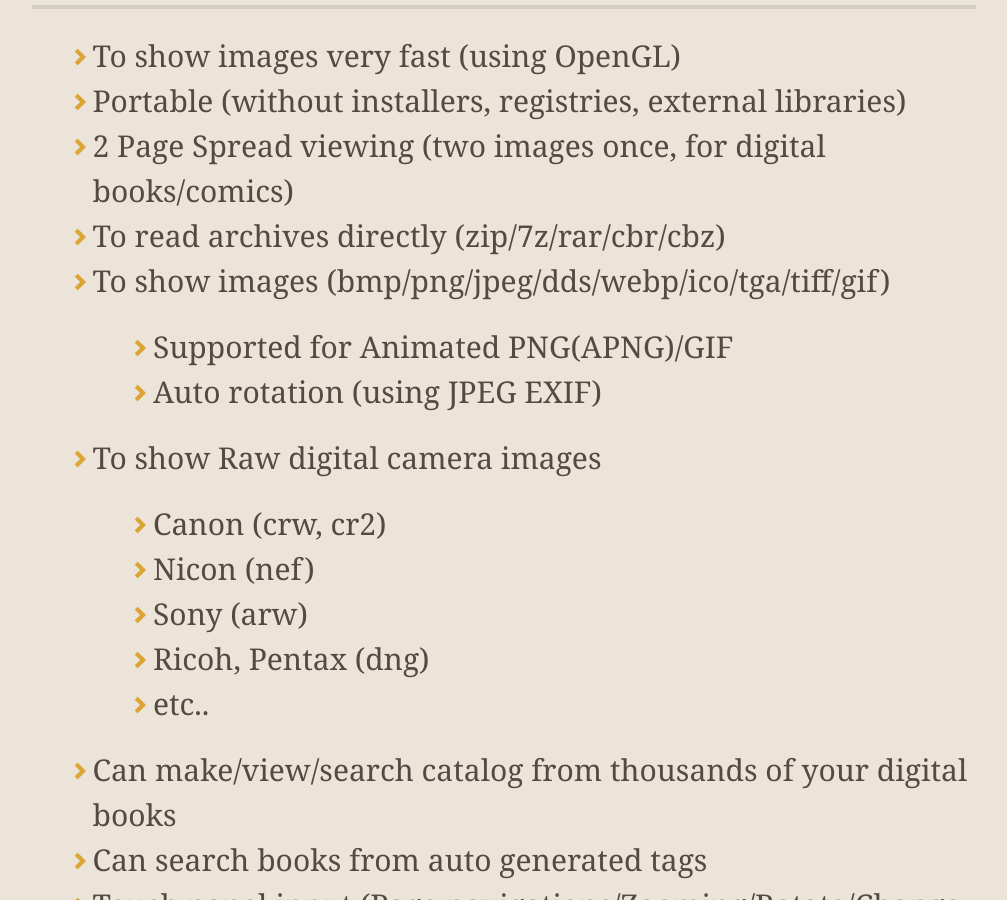
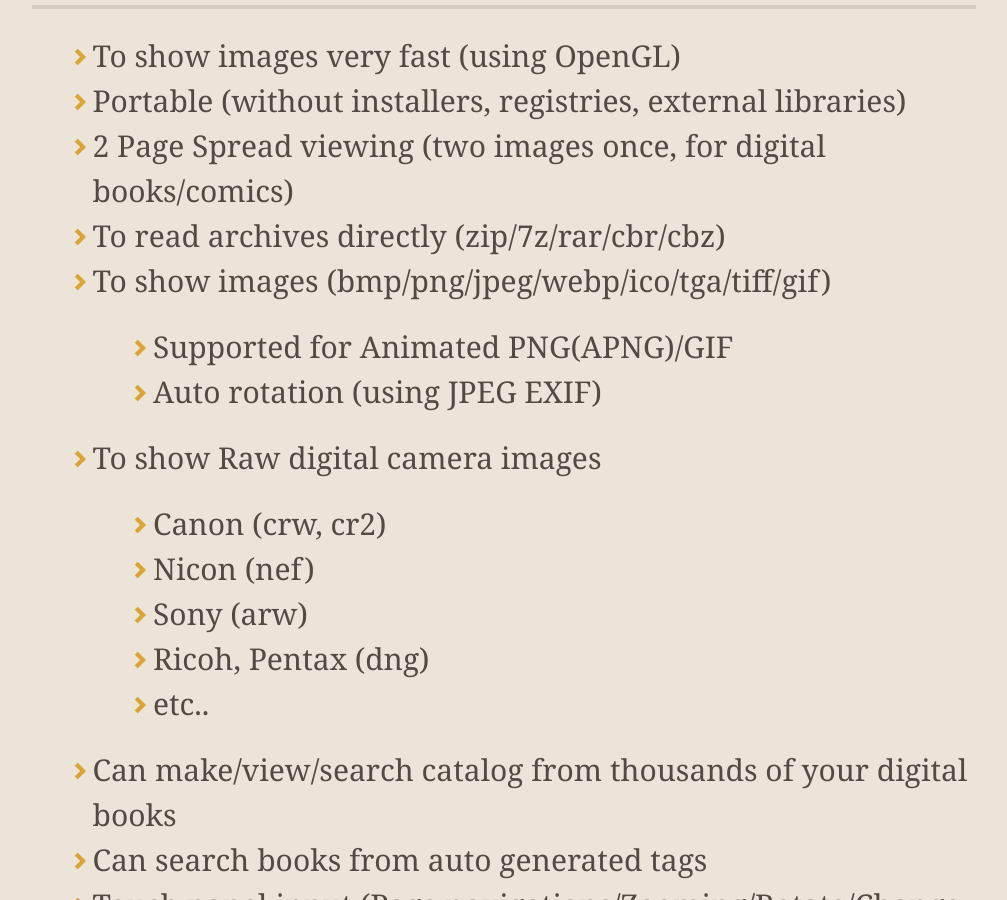
Before and after one commit to kanryu/quickviewer, a Jekyll site: the page built from docs/index.md, in a window 1280 px wide and 900 px high, scrolled down 932 px. Shown: the whole window, without its empty margins (136-1143 px from the left). Built offline with Jekyll 4.4.1, drawn with Linux system fonts in a browser that asks for light colours; nearby versions of some CDN libraries; comment, search, counter and statistics services are not loaded; our own code applies the rules of GitHub Pages for plain Markdown files.

Commit message:
Update index.md

```diff
--- a/docs/index.md
+++ b/docs/index.md
@@ -24,7 +24,7 @@ You can browse images with much smoother response than ever before.
  - Portable (without installers, registries, external libraries)
  - 2 Page Spread viewing (two images once, for digital books/comics)
  - To read archives directly (zip/7z/rar/cbr/cbz)
- - To show images (bmp/png/jpeg/dds/webp/ico/tga/tiff/gif)
+ - To show images (bmp/png/jpeg/webp/ico/tga/tiff/gif)
    - Supported for Animated PNG(APNG)/GIF
    - Auto rotation (using JPEG EXIF)
  - To show Raw digital camera images
```
